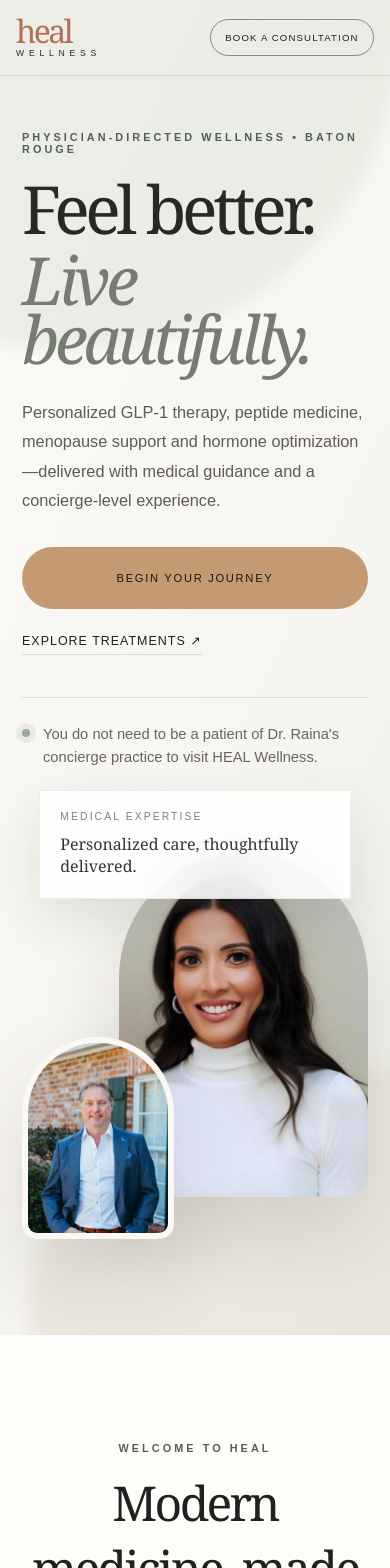
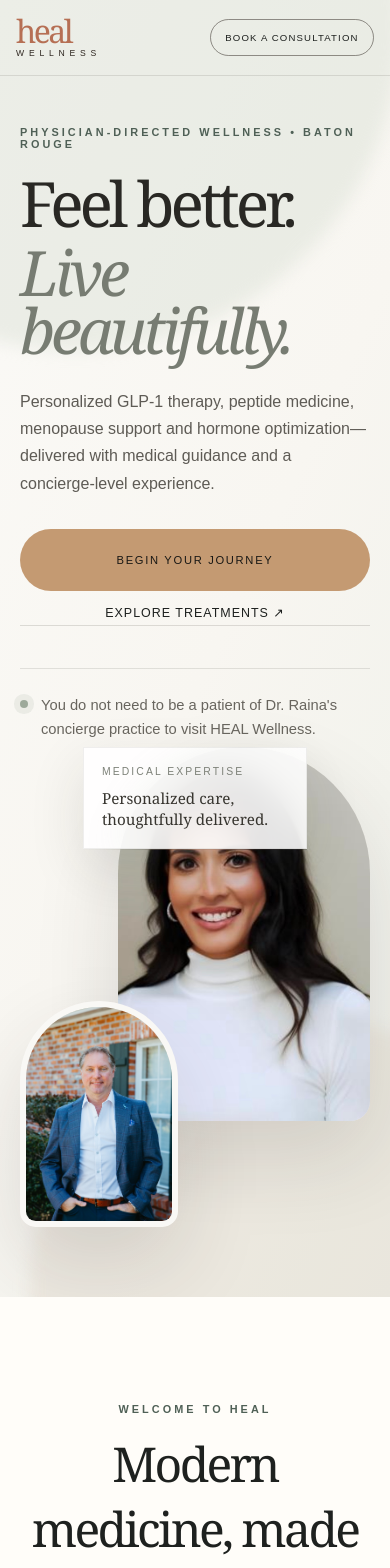
Before and after one commit to jmarino13/heal-wellness-site, a Next.js app: page / in a window 390 px wide. Shown: the top 1568 px of the page. Built offline with nearby package versions, Linux system fonts and the light colour scheme.

Commit message:
Mobile hero polish

```diff
--- a/app/globals.css
+++ b/app/globals.css
@@ -4007,4 +4007,78 @@
     text-align:center;
   }
 
-}
+}/* =========================================================
+   MOBILE HERO POLISH
+========================================================= */
+
+@media (max-width: 650px) {
+  .signature-hero {
+    display: block;
+    min-height: auto;
+    padding: 115px 20px 70px;
+  }
+
+  .signature-hero .hero-copy {
+    width: 100%;
+  }
+
+  .signature-hero h1 {
+    font-size: clamp(3.6rem, 16vw, 5rem);
+    line-height: 0.92;
+  }
+
+  .signature-hero .hero-text {
+    font-size: 1rem;
+    line-height: 1.7;
+  }
+
+  .signature-hero .hero-actions {
+    display: flex;
+    flex-direction: column;
+    align-items: stretch;
+    gap: 14px;
+  }
+
+  .signature-hero .primary-button,
+  .signature-hero .text-link {
+    width: 100%;
+    text-align: center;
+    justify-content: center;
+  }
+
+  .hero-portrait-wrap {
+    width: 100%;
+    min-height: 480px;
+    margin-top: 55px;
+  }
+
+  .hero-arch-main {
+    width: 72%;
+    height: 78%;
+    right: 0;
+    top: 0;
+  }
+
+  .hero-arch-secondary {
+    width: 45%;
+    height: 47%;
+    left: 0;
+    bottom: 0;
+  }
+
+  .hero-detail-card {
+    right: 0;
+    bottom: 0;
+    width: 64%;
+    padding: 18px;
+  }
+
+  .hero-detail-card strong {
+    font-size: 0.95rem;
+  }
+
+  .hero-signature,
+  .signature-hero .scroll-cue {
+    display: none;
+  }
+}
```
